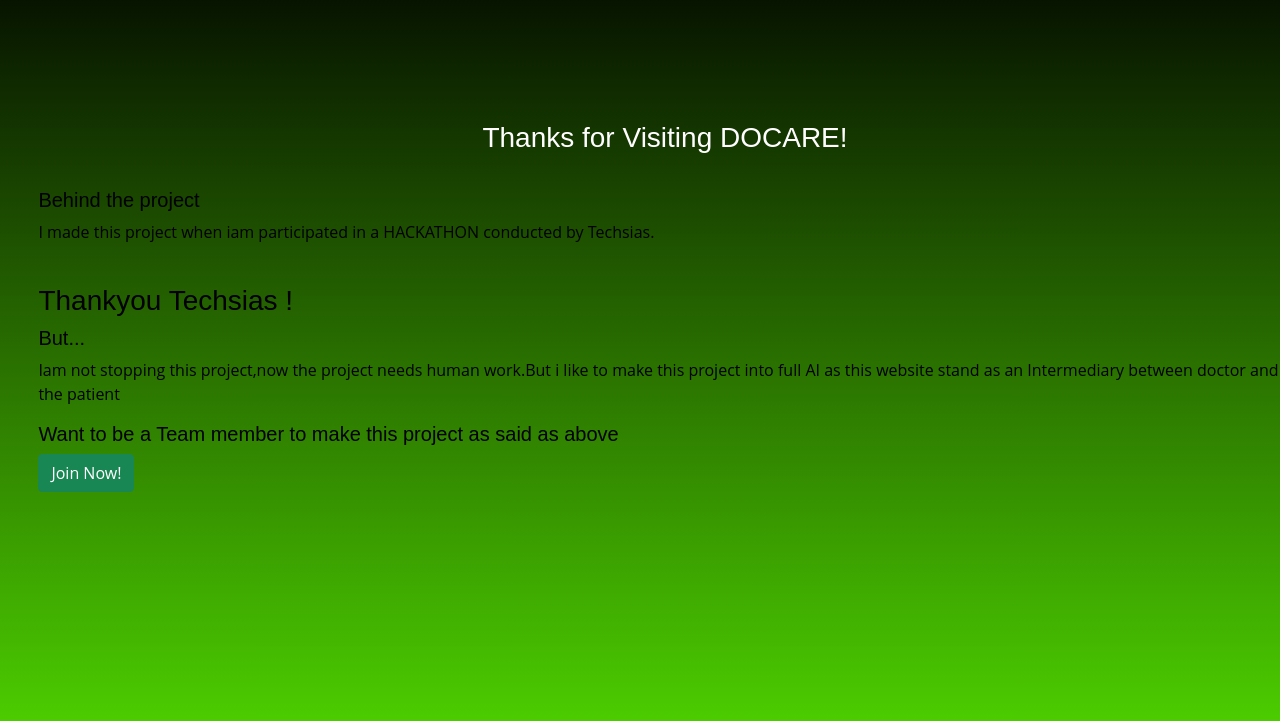
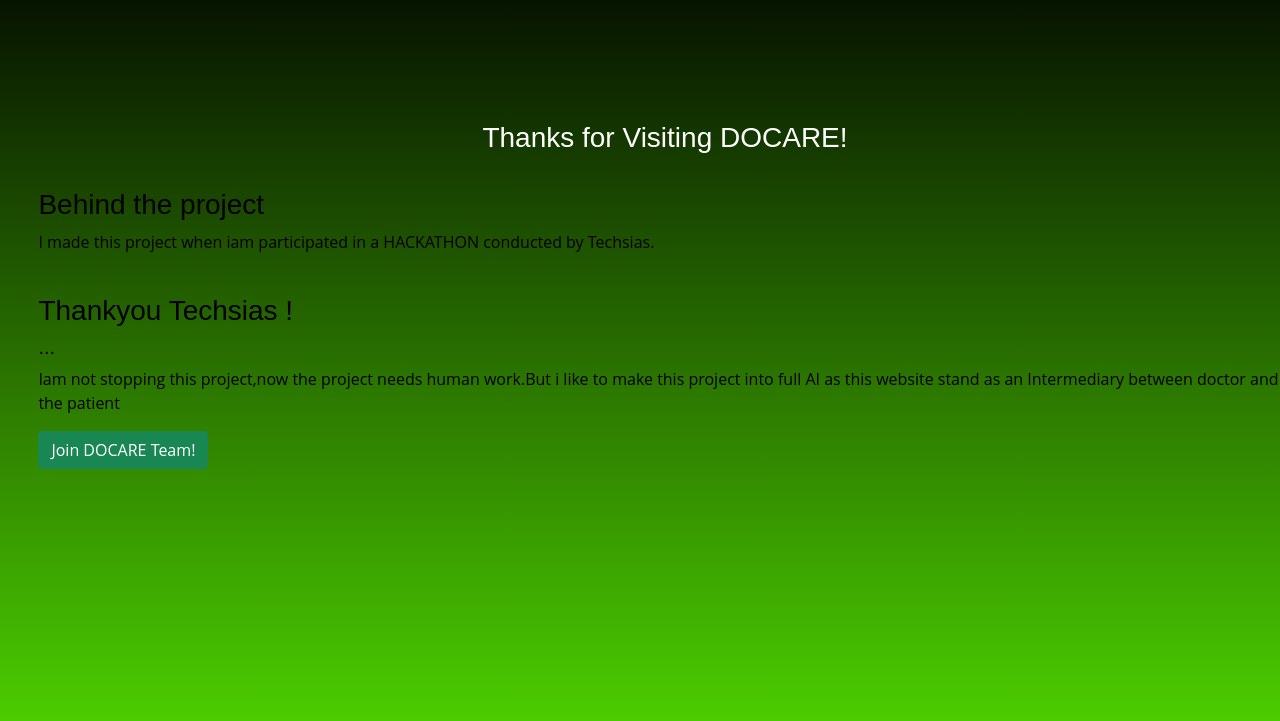
Before and after one commit to ORABLACK-DEVELOPERS/DOCARE, a plain HTML site: page about.html in a window 1280 px wide. Shown: the part 79-800 px from the top of the page. Drawn offline with Linux system fonts and the light colour scheme.

Commit message:
about page

```diff
--- a/about.html
+++ b/about.html
@@ -43,14 +43,14 @@
       <h3>Thanks for Visiting DOCARE!</h3>
   </main>
  <section id="about">
-     <h5>Behind the project</h5>
+     <h3>Behind the project</h3>
      <p>I made this project when iam participated in a HACKATHON conducted by Techsias.</p>
      <br>
      <h3>Thankyou Techsias !</h3>
-    <h5>But...</h5>
+    <h5>...</h5>
     <p>Iam not stopping this project,now the project needs human work.But i like to make this project into full AI as this website stand as an Intermediary between doctor and the patient</p>
-    <h5>Want to be a Team member to make this project as said as above</h5>
-    <a href="/join.html"><button class="btn btn-success">Join Now!</button></a>
+
+    <a href="/join.html"><button class="btn btn-success">Join DOCARE Team!</button></a>
  </section>
 
 
```
